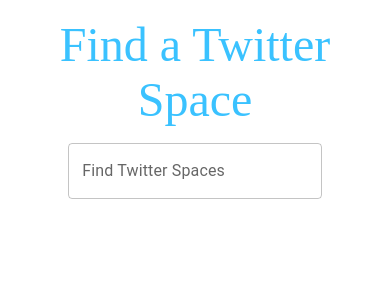
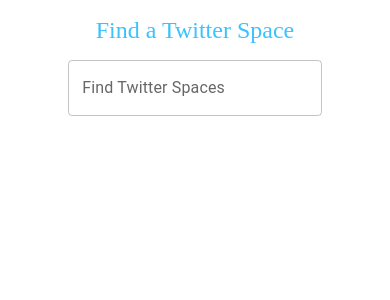
Before and after one commit to SAEb-ai/Find-Twitter-Spaces, a React (Create React App) app in the folder client/: page / in a window 390 px wide. Shown: the top 300 px of the page. Built offline with nearby package versions, Linux system fonts and the light colour scheme.

Commit message:
Header made responsive
Signed-off-by: Md Shahbaz Alam <shahbazalam75508@gmail.com>

```diff
--- a/client/src/components/search/SearchTwitterSpaces.style.js
+++ b/client/src/components/search/SearchTwitterSpaces.style.js
@@ -3,9 +3,12 @@
 const useStyles = makeStyles({
   header: {
     fontFamily: "cursive",
-    fontSize: "3rem",
+    fontSize: "2rem",
     color: "#3ac2ff",
     marginBottom: "1rem",
+    "@media (max-width: 469px)": {
+      fontSize: "1.5rem",
+    },
   },
   search: {
     marginTop: "2vh",
```
